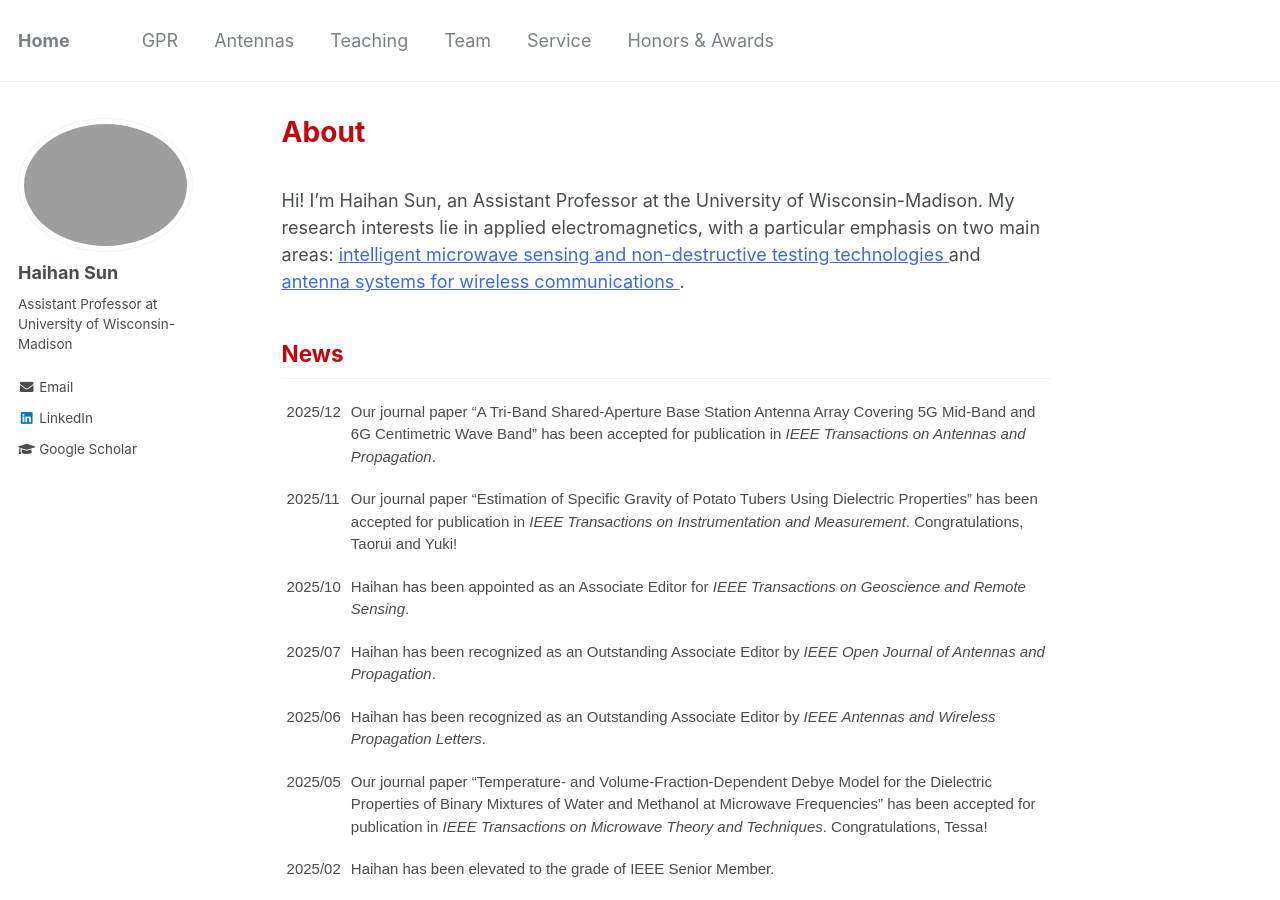
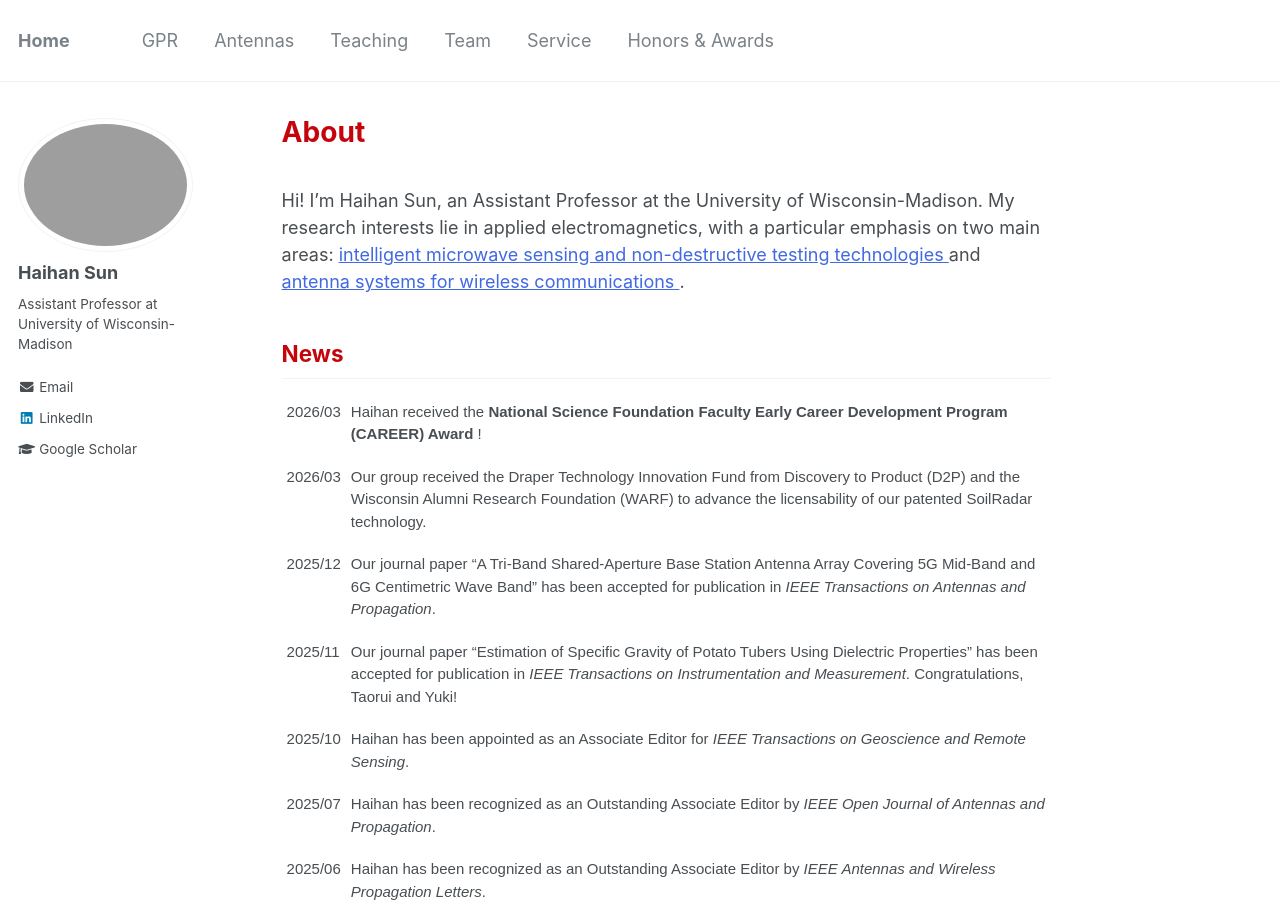
Before and after one commit to Haihan-Sun/Haihan-Sun.github.io, a Jekyll site: the page built from _pages/about.md, in a window 1280 px wide and 900 px high. Built offline with Jekyll 4.4.1, drawn with Linux system fonts in a browser that asks for light colours.

Commit message:
Update about.md

```diff
--- a/_pages/about.md
+++ b/_pages/about.md
@@ -27,6 +27,16 @@ Hi! I'm Haihan Sun, an Assistant Professor at the University of Wisconsin-Madiso
 ------
 <table class="tg">
 <tbody>
+
+<tr>
+    <td class="tg-ko0z">2026/03</td>
+    <td class="tg-ko0z">Haihan received the <b> National Science Foundation Faculty Early Career Development Program (CAREER) Award </b>! </td>
+</tr>
+
+<tr>
+    <td class="tg-ko0z">2026/03</td>
+    <td class="tg-ko0z">Our group received the Draper Technology Innovation Fund from Discovery to Product (D2P) and the Wisconsin Alumni Research Foundation (WARF) to advance the licensability of our patented SoilRadar technology. </td>
+</tr>
 
 <tr>
     <td class="tg-ko0z">2025/12</td>
```
